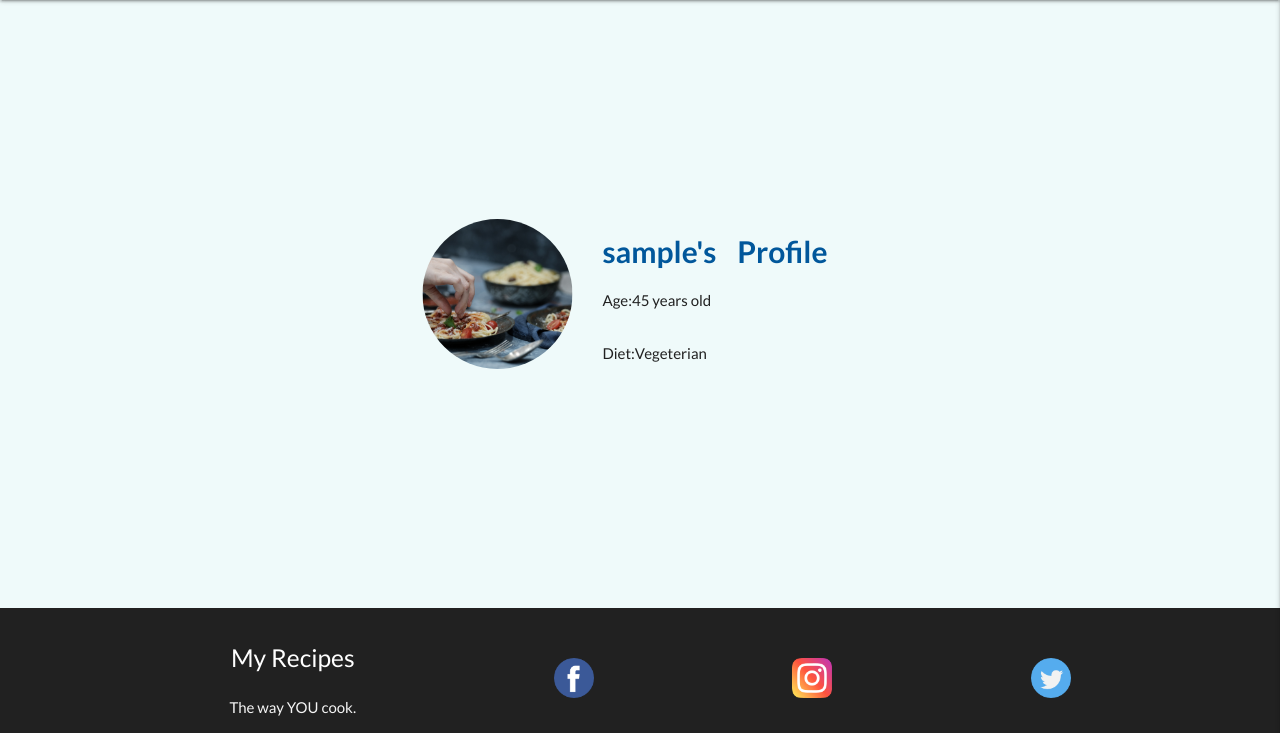
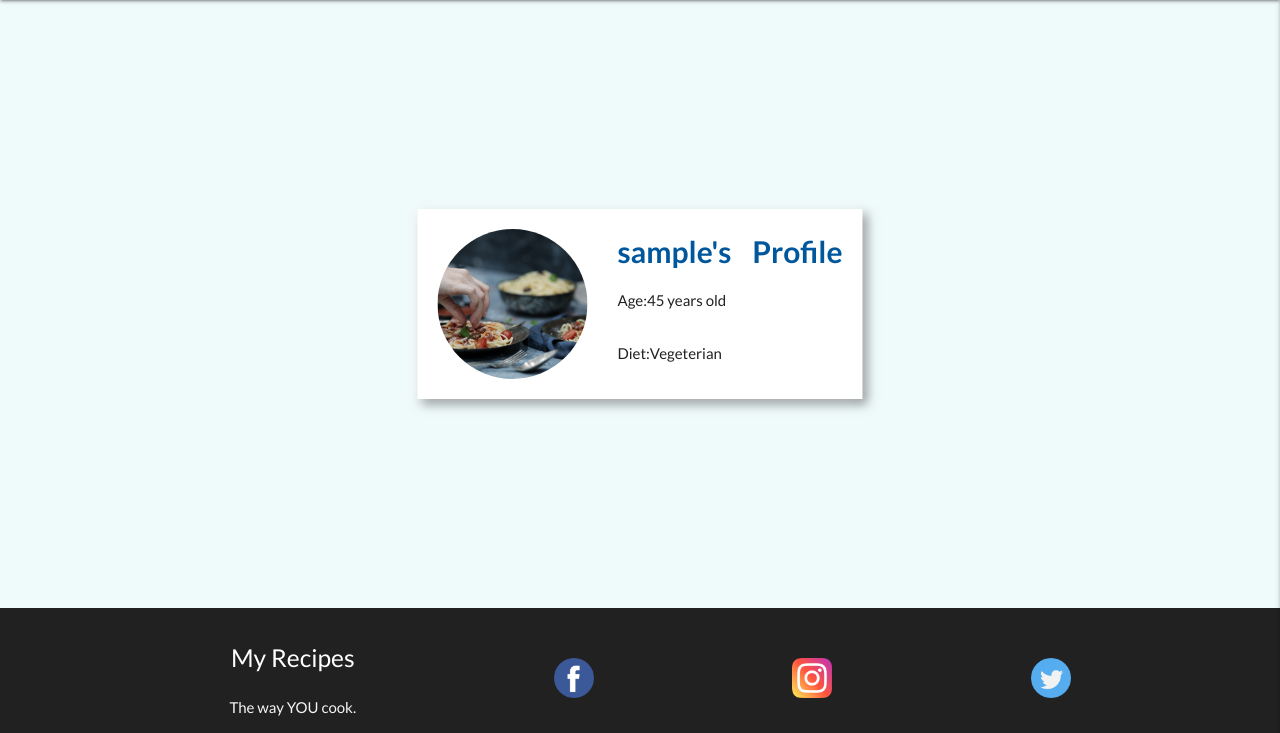
Before and after one commit to alexeykuz-sys/MyRecipe-MS3, a Flask app: page /profile/1 in a window 1280 px wide. Shown: the part 64-797 px from the top of the page. Run offline with Flask 2, Linux system fonts and the light colour scheme; the visitor is signed in with stand-in values (Sample User, id 1); a database or web service that is not in the repository returns one stand-in record (values such as "Sample title"); some libraries are stand-ins or nearby versions.

Commit message:
add card shading

```diff
--- a/static/css/style.css
+++ b/static/css/style.css
@@ -258,7 +258,10 @@ nav a img {
     top: 50%;
     left: 50%;
     transform: translate(-50%,-50%);
-
+    background-color: white;
+    padding:20px;
+    box-shadow: -2px -2px 10px rgba(255, 255, 255, 0.5),
+    5px 5px 10px rgba(48, 47, 47, 0.5);
 }
 
 .profile {
@@ -269,11 +272,10 @@ nav a img {
 .profile-info{
     display: flex;
     flex-direction: column;
-    margin: 30px;
+    margin-left: 30px;
 }
 .profile img{
     border-radius: 50%;
-    margin-top: 20px;
 }
 .profile-name {
     font-size: 2rem;
```
